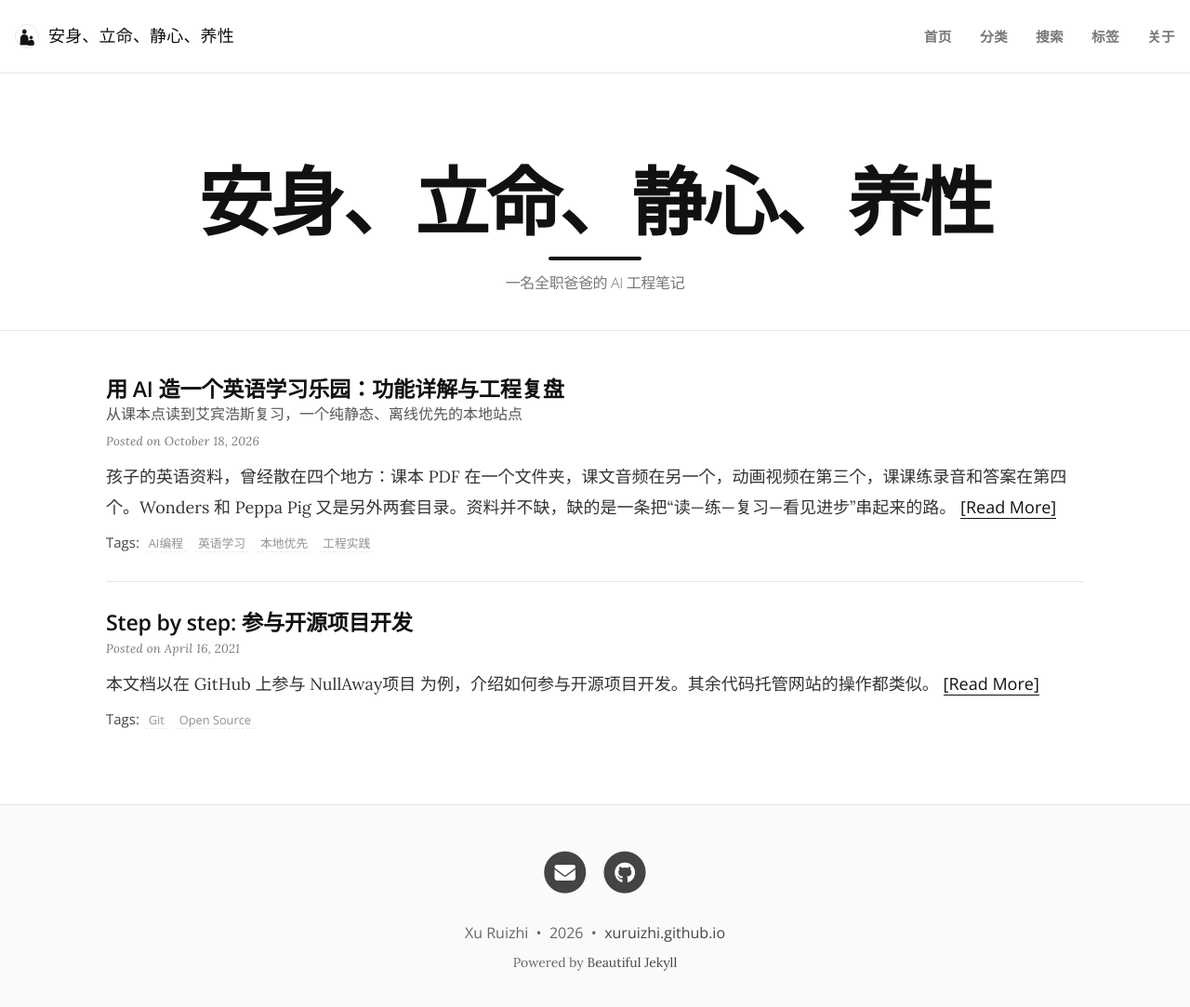
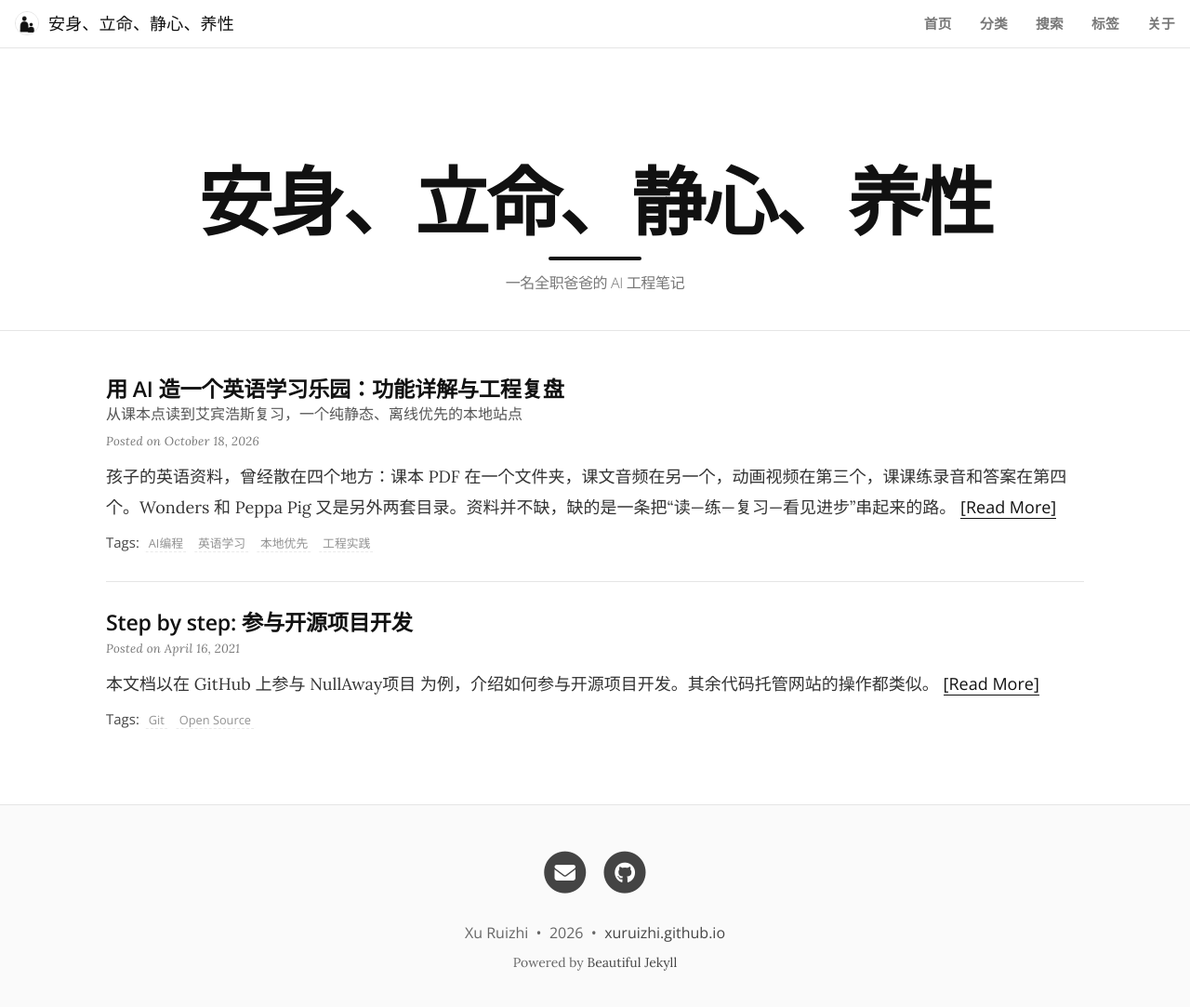
Before and after one commit to xuruizhi/xuruizhi.github.io, a Jekyll site: the page built from index.markdown, in a window 1280 px wide and 1096 px high. Shown: the top 1083 px of the window at 93% size. Built offline with Jekyll 4.4.1, drawn with Linux system fonts in a browser that asks for light colours.

Commit message:
导航栏固定为窄尺寸，去掉宽到窄的变化
主题原本在滚动时给导航栏加 .top-nav-short，把 padding 从 1.25rem 收到 0，
视觉上就是「变窄」；再叠加已移除的居中头像的淡出，顶部看起来会从高变矮。

现在让四种状态（regular / short / short-permanent）的 padding 统一为 0，
并关掉 navbar 及其内部元素（brand、logo、nav-link）的 transition，
滚动前后高度恒定 52px（移动端 51px）。

实测：scroll 0 / 600 / 回到 0 三个位置，height 与 padding 完全一致。

```diff
--- a/assets/css/main-custom.scss
+++ b/assets/css/main-custom.scss
@@ -168,12 +168,29 @@ a {
 }
 
 // ---------- 顶栏：细、白、直线 ----------
+// 固定为窄尺寸：主题会在滚动时给导航加 .top-nav-short，
+// 把 padding 从 1.25rem 变成 0（视觉上就是「宽变窄」）。
+// 这里让三种状态取值一致，并且关掉相关过渡，滚动时高度完全不变。
+.navbar-custom,
+.navbar-custom.top-nav-regular,
+.navbar-custom.top-nav-short,
+.navbar-custom.top-nav-short-permanent {
+  padding-top: 0 !important;
+  padding-bottom: 0 !important;
+}
+
+.navbar-custom,
+.navbar-custom .navbar-brand,
+.navbar-custom .navbar-brand-logo,
+.navbar-custom .navbar-brand-logo img,
+.navbar-custom .navbar-nav .nav-link {
+  transition: none !important;
+}
+
 .navbar-custom {
   background: #fff !important;
   border-bottom: 1px solid var(--rule) !important;
   box-shadow: none !important;
-  padding-top: .85rem;
-  padding-bottom: .85rem;
 
   .navbar-brand {
     font-weight: 500;
```
